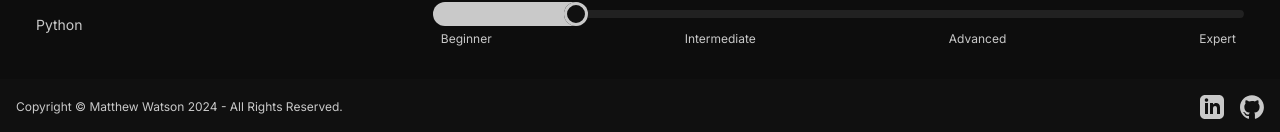
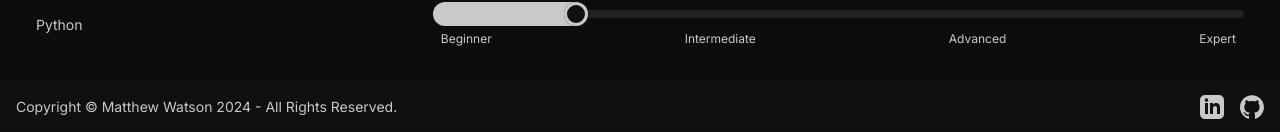
Before and after one commit to mw-138/mw-138.github.io, a Next.js app: page /about in a window 1280 px wide. Shown: the part 1265-1397 px from the top of the page. Built offline with nearby package versions, Linux system fonts and the light colour scheme; a web font is replaced by a local one.

Commit message:
Update Footer.tsx

```diff
--- a/app/components/Footer.tsx
+++ b/app/components/Footer.tsx
@@ -3,7 +3,7 @@ import React from "react";
 
 const Footer = () => {
   return (
-    <footer className="footer items-center bg-base-100 p-4 text-xs text-base-content">
+    <footer className="footer flex items-center justify-between bg-base-100 p-4 text-base-content">
       <aside className="grid-flow-col items-center">
         <p>
           Copyright © Matthew Watson {new Date().getFullYear()} - All Rights
```
